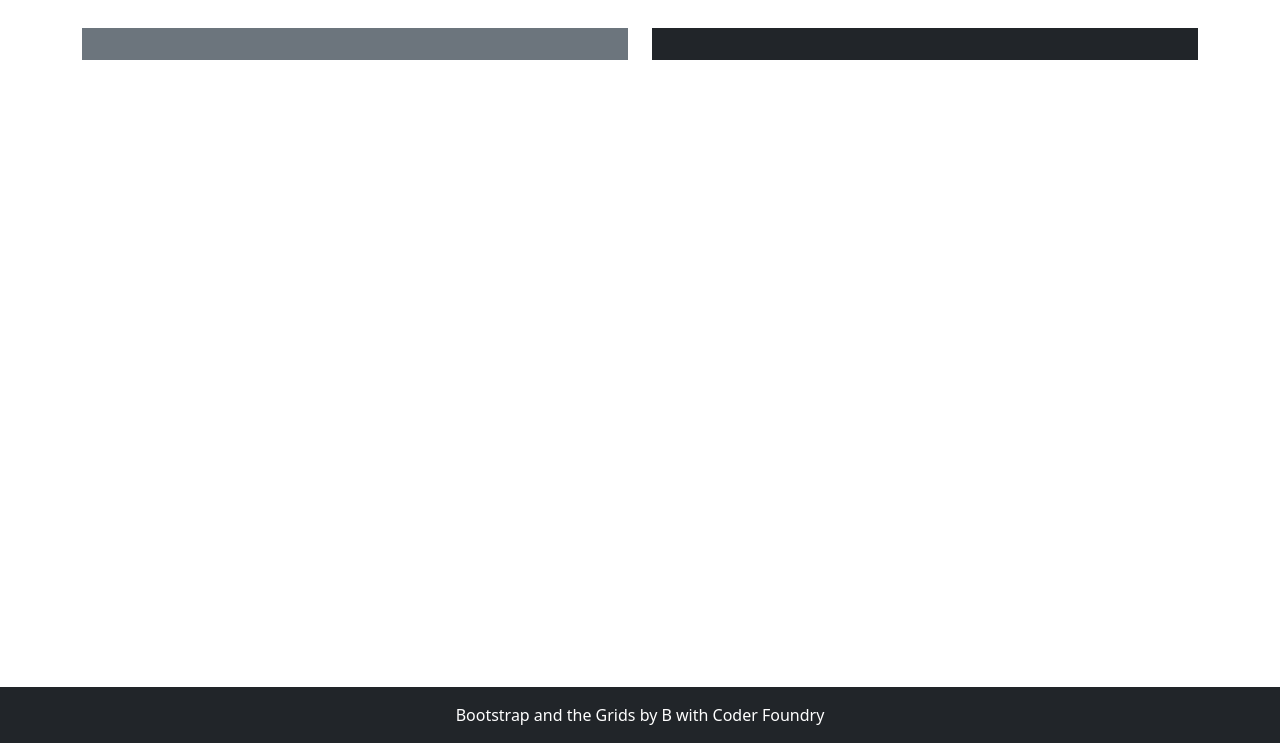
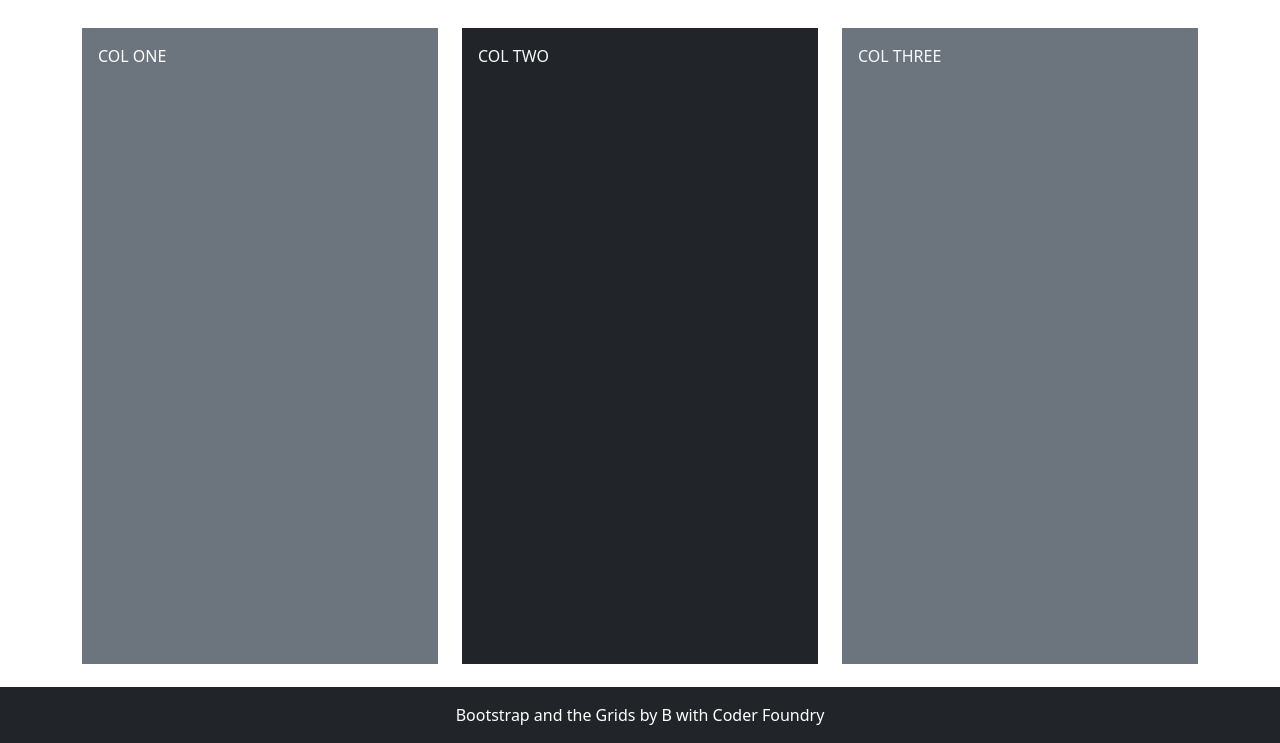
Before and after one commit to DapperNerfherder/BootstrapAndTheGrids, a plain HTML site: page Grid4.html in a window 1280 px wide. Shown: the part 57-800 px from the top of the page. Drawn offline with nearby package versions, Linux system fonts and the light colour scheme; a web font is replaced by a local one.

Commit message:
Grid 4 finish mod Grid 9

```diff
--- a/Grid4.html
+++ b/Grid4.html
@@ -63,16 +63,21 @@
   </nav>
 
   <main class="flex-shrink-0">
-    <div class="container">
-        <div class="row">
+    <div class="container h-100 minHeight">
+        <div class="row h-100 row-cols-1 row-cols-md-3 gy-1">
             <div class="col">
                 <div class="bg-secondary text-white h-100 p-3">
-
+                    COL ONE
                 </div>
             </div>
             <div class="col">
                 <div class="bg-dark text-light h-100 p-3">
-
+                    COL TWO
+                </div>
+            </div>
+            <div class="col">
+                <div class="bg-secondary text-light h-100 p-3">
+                    COL THREE
                 </div>
             </div>
         </div>
```
Also changed, not shown: Grid9.html (+7 -2 lines).
